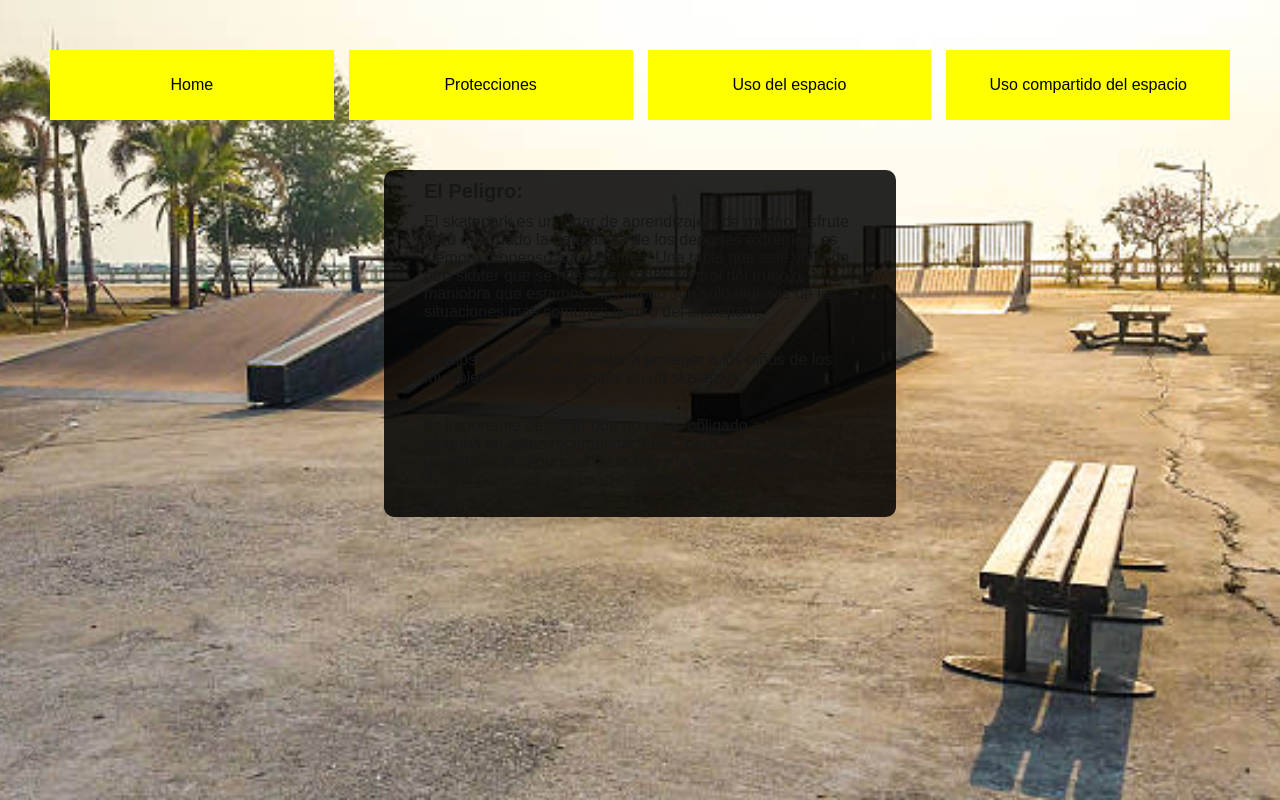
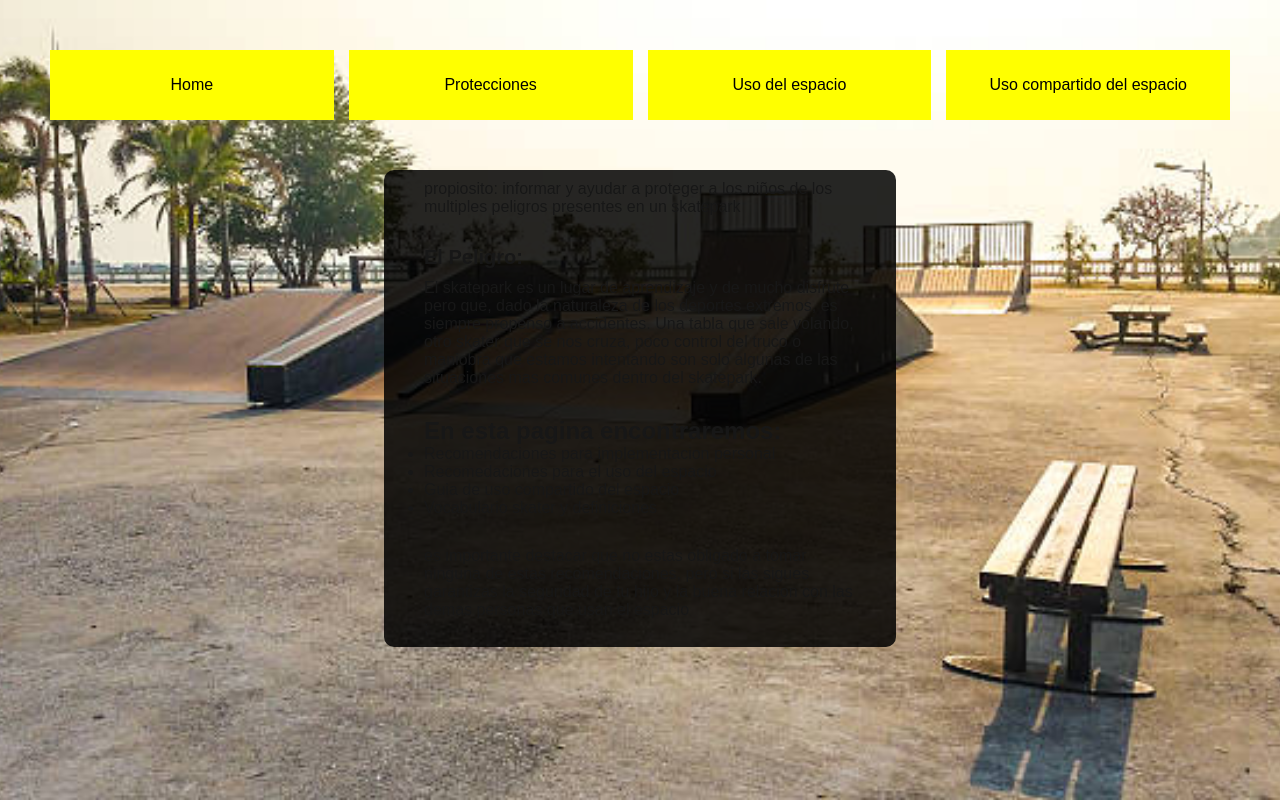
Before and after one commit to jgrandon/skatepark-info, a Next.js app: page /home in a window 1280 px wide. Built offline with nearby package versions, Linux system fonts and the light colour scheme.

Commit message:
feature (home): add summary

```diff
--- a/src/pages/home/index.jsx
+++ b/src/pages/home/index.jsx
@@ -1,8 +1,9 @@
 
 import { Geist, Geist_Mono } from "next/font/google";
 import styles from "@/styles/Home.module.css";
+import Purpouse from "@/pages/home/purpouse"
 import Danger from "@/pages/home/danger"
-import Purpouse from "@/pages/home/purpouse"
+import Summary from "@/pages/home/summary"
 import Disclaimer from "@/pages/home/disclaimer"
 
 const geistSans = Geist({
@@ -20,8 +21,9 @@ export default function Home() {
     <div
       className={`${styles.page} ${geistSans.variable} ${geistMono.variable}`}
     >
+      <Purpouse />
       <Danger />
-      <Purpouse />
+      <Summary />
       <Disclaimer />
       {/*}
         <Image
--- /dev/null
+++ b/src/pages/home/summary.jsx
@@ -0,0 +1,16 @@
+import styles from "@/styles/Home.module.css";
+
+export default function Summary () {
+    return <div>
+        <div className={styles.title}>
+            En esta pagina encontraremos:
+        </div>
+
+        <ul>
+            <li>Recomendaciones para implementacion personal</li>
+            <li>Recomedaciones para el uso del espacio</li>
+            <li>Guia de uso compartido del espacio</li>
+            <li>Vocabulario skater y definiciones</li>
+        </ul>
+    </div>
+}
```
